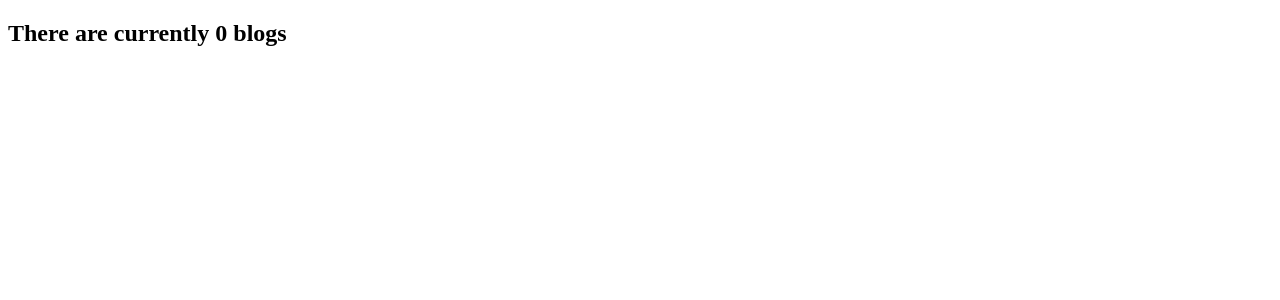
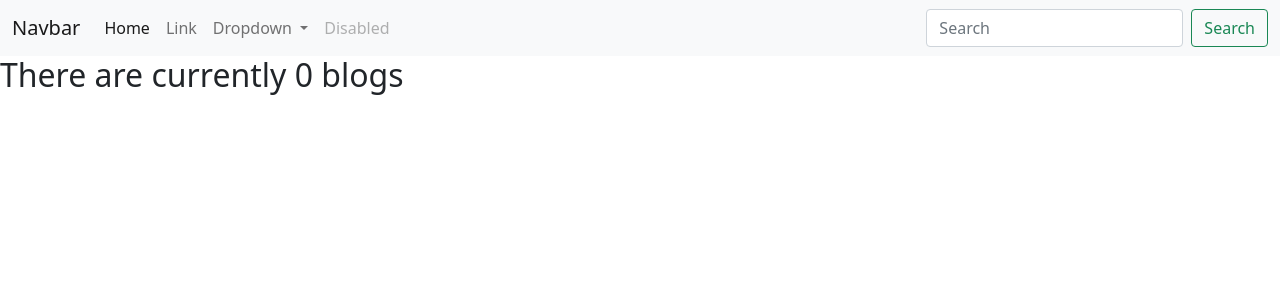
Before and after one commit to CarlosBueloni/personal-portfolio, a Django app: page /blog/ in a window 1280 px wide. Shown: the top 300 px of the page. Run offline with Django 3.2, Linux system fonts and the light colour scheme; data that the repository does not hold is empty.

Commit message:
Create base template to apply to all templates

```diff
--- a/blog/Templates/blog/all_blogs.html
+++ b/blog/Templates/blog/all_blogs.html
@@ -1,14 +1,8 @@
-<!DOCTYPE html>
-<html lang="en">
-<head>
-    <meta charset="UTF-8">
-    <meta http-equiv="X-UA-Compatible" content="IE=edge">
-    <meta name="viewport" content="width=device-width, initial-scale=1.0">
-    <title>Document</title>
-</head>
-<body>
+{% extends 'portfolio/base.html'%}
 
-    <h2>There are currently {{blog_count}} blog{{blog_count|pluralize}}</h2>
+{% block content%}
+
+<h2>There are currently {{blog_count}} blog{{blog_count|pluralize}}</h2>
 
     {% for blog in blogs %}
     <a href="{% url 'blog:detail' blog.id %}"><h1>{{blog.title}}</h1></a>
@@ -16,5 +10,5 @@
     <p>{{blog.description|striptags|truncatechars:100}}</p>
 
     {% endfor %}
-</body>
-</html>
+
+    {% endblock %}
--- /dev/null
+++ b/portfolio/Templates/portfolio/base.html
@@ -0,0 +1,57 @@
+{% load static %}
+
+<!doctype html>
+<html lang="en">
+  <head>
+    <!-- Required meta tags -->
+    <meta charset="utf-8">
+    <meta name="viewport" content="width=device-width, initial-scale=1">
+
+    <!-- Bootstrap CSS -->
+    <link href="https://cdn.jsdelivr.net/npm/bootstrap@5.1.3/dist/css/bootstrap.min.css" rel="stylesheet" integrity="sha384-1BmE4kWBq78iYhFldvKuhfTAU6auU8tT94WrHftjDbrCEXSU1oBoqyl2QvZ6jIW3" crossorigin="anonymous">
+
+    <title>Hello, world!</title>
+  </head>
+  <body>
+    <nav class="navbar navbar-expand-lg navbar-light bg-light">
+        <div class="container-fluid">
+          <a class="navbar-brand" href="#">Navbar</a>
+          <button class="navbar-toggler" type="button" data-bs-toggle="collapse" data-bs-target="#navbarSupportedContent" aria-controls="navbarSupportedContent" aria-expanded="false" aria-label="Toggle navigation">
+            <span class="navbar-toggler-icon"></span>
+          </button>
+          <div class="collapse navbar-collapse" id="navbarSupportedContent">
+            <ul class="navbar-nav me-auto mb-2 mb-lg-0">
+              <li class="nav-item">
+                <a class="nav-link active" aria-current="page" href="#">Home</a>
+              </li>
+              <li class="nav-item">
+                <a class="nav-link" href="#">Link</a>
+              </li>
+              <li class="nav-item dropdown">
+                <a class="nav-link dropdown-toggle" href="#" id="navbarDropdown" role="button" data-bs-toggle="dropdown" aria-expanded="false">
+                  Dropdown
+                </a>
+                <ul class="dropdown-menu" aria-labelledby="navbarDropdown">
+                  <li><a class="dropdown-item" href="#">Action</a></li>
+                  <li><a class="dropdown-item" href="#">Another action</a></li>
+                  <li><hr class="dropdown-divider"></li>
+                  <li><a class="dropdown-item" href="#">Something else here</a></li>
+                </ul>
+              </li>
+              <li class="nav-item">
+                <a class="nav-link disabled">Disabled</a>
+              </li>
+            </ul>
+            <form class="d-flex">
+              <input class="form-control me-2" type="search" placeholder="Search" aria-label="Search">
+              <button class="btn btn-outline-success" type="submit">Search</button>
+            </form>
+          </div>
+        </div>
+      </nav>
+
+      {% block content %}{%endblock%}
+
+    <script src="https://cdn.jsdelivr.net/npm/bootstrap@5.1.3/dist/js/bootstrap.bundle.min.js" integrity="sha384-ka7Sk0Gln4gmtz2MlQnikT1wXgYsOg+OMhuP+IlRH9sENBO0LRn5q+8nbTov4+1p" crossorigin="anonymous"></script>
+  </body>
+</html>
```
Also changed, not shown: blog/Templates/blog/detail.html (+6 -11 lines), portfolio/Templates/portfolio/home.html (+7 -14 lines).
